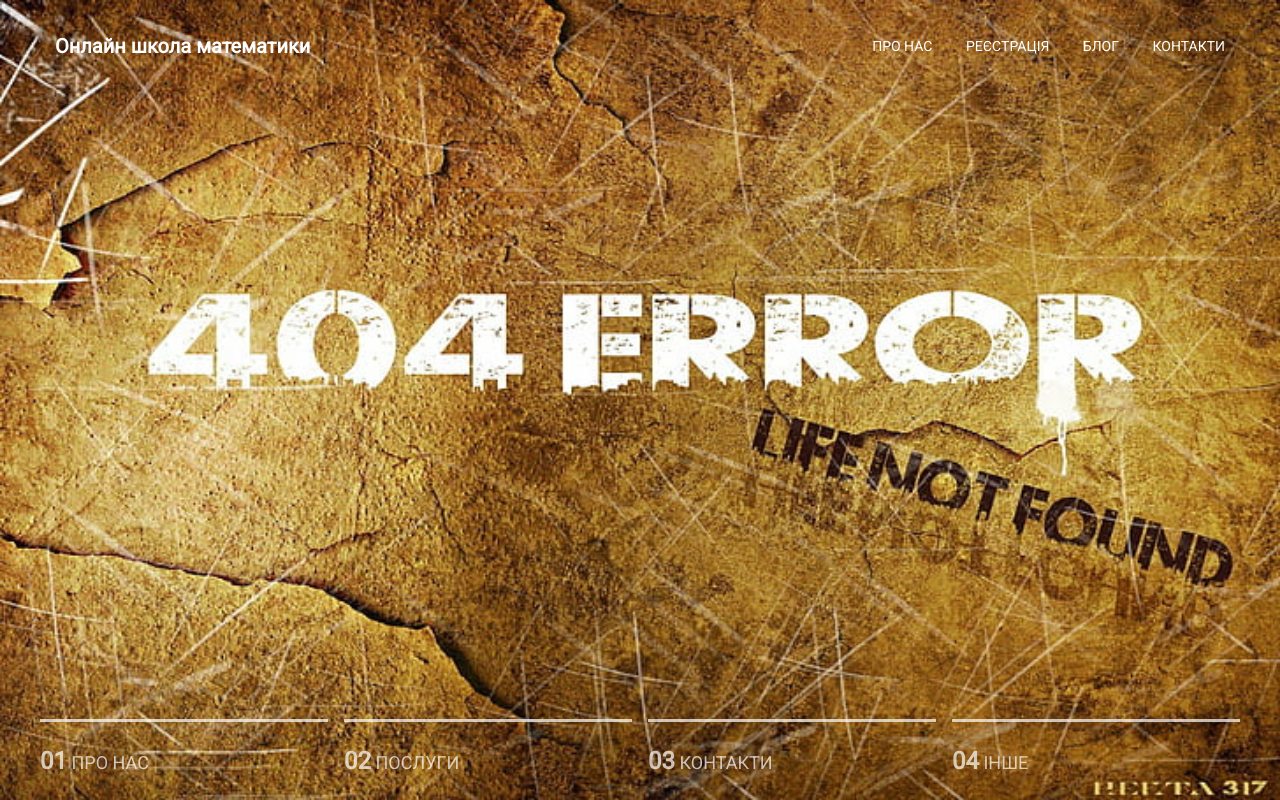
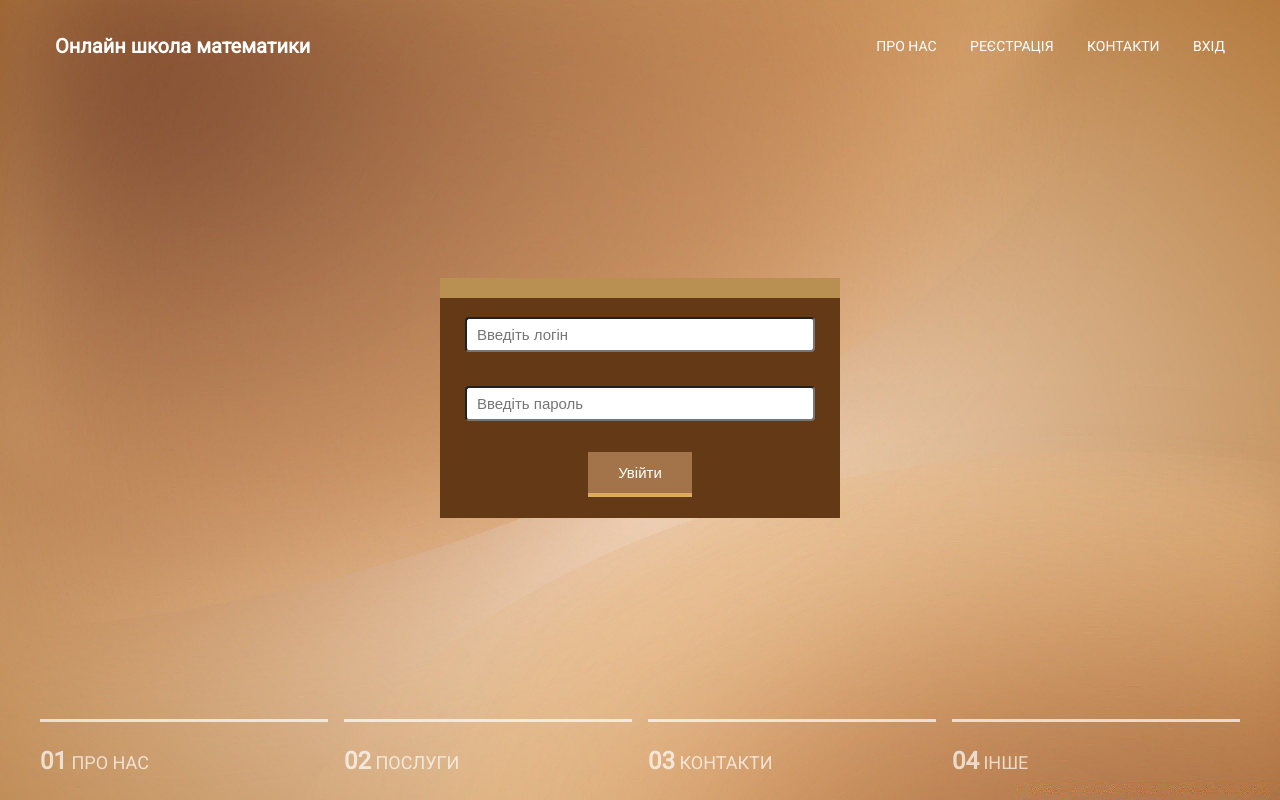
Before and after one commit to Alla0024/SapientProProject, a PHP site: page /index.php?action=login in a window 1280 px wide. Run offline with PHP 8.4, Linux system fonts and the light colour scheme.

Commit message:
refactor code & add functions & login

```diff
--- /dev/null
+++ b/config/db.php
@@ -0,0 +1,11 @@
+<?php
+function dbConnect()
+{
+    return new mysqli('localhost', 'root', '', 'website');
+
+    $mysqli = dbConnect();
+
+    if ($mysqli->connect_errno != 0) {
+        die($mysqli->connect_error);
+    }
+}
--- a/css/style.css
+++ b/css/style.css
@@ -343,3 +343,35 @@ transition: opacity .1s linear;
         border-radius: 4px;
         padding-left: 10px;
        }
+       /*-------------------------------------------------*/
+       .login {
+
+        display: flex;
+        flex-direction: column;
+        justify-content: center;
+        width: 100%;
+        height:100vh;
+
+        background:
+        url("../images/regist.jpg") center
+        no-repeat;
+        background-size: cover;
+        background-size: cover;
+
+       }
+       .container2 {
+        width:400px;
+        height: 220px;
+        background-color: #643915;
+        margin: 15px auto 0 auto;
+        text-align: center;
+        box-shadow: 0 -20px 0 #b99052;
+       }
+       .preg2 {
+        color: #fff;
+        font-size: 50px;
+        font-weight: 700;
+        text-transform: uppercase;
+        text-align: center;
+        line-height: 1;
+       }
--- a/index.php
+++ b/index.php
@@ -1,12 +1,15 @@
 <?php
+session_start();
+require_once("config/db.php");
 require_once("layout/header.php");
 require_once("layout/menu.php");
-if (isset($_GET["action"]) && file_exists("views/". $_GET['action'].".php")) {
-    require_once("views/". $_GET['action'].".php");
-} elseif (empty($_GET['action'])){
+require_once("models/user.php");
+require_once("components/validator.php");
+if (isset($_GET["action"]) && file_exists("views/" . $_GET['action'] . ".php")) {
+    require_once("views/" . $_GET['action'] . ".php");
+} elseif (empty($_GET['action'])) {
     require_once("views/main.php");
-}
-else {
+} else {
     require_once("views/404.php");
 }
 
--- a/layout/footer.php
+++ b/layout/footer.php
@@ -1,4 +1,5 @@
-</div>
+</a>
+<footer>
         <div class="slider">
             <div class="container">
                 <div class="slider__inner">
@@ -22,7 +23,7 @@
                 </div>
             </div>
         </div>
-    </div>
+</footer>
 </body>
 
 </html>
--- a/layout/header.php
+++ b/layout/header.php
@@ -9,3 +9,4 @@
     <link href="https://fonts.googleapis.com/css2?family=Open+Sans&family=Roboto&display=swap" rel="stylesheet">
     <title>School</title>
 </head>
+<body>
--- a/layout/menu.php
+++ b/layout/menu.php
@@ -1,4 +1,3 @@
-<body>
 <header class="header">
     <div class="container">
         <div class="header__inner">
@@ -7,8 +6,20 @@
             <nav class="nav">
                 <a class="nav__link" href="index.php?action=about">Про нас</a>
                 <a class="nav__link" href="index.php?action=registration">Реєстрація</a>
-                    <a class="nav__link" href="#">Блог</a>
+
+
                 <a class="nav__link" href="#">Контакти</a>
+                <?php
+                if (isset($_SESSION["Logged"])) {
+                ?>
+                    <a class="nav__link" href="index.php?action=logout">Вихід</a>
+                <?php
+                } else {
+                ?>
+                    <a class="nav__link" href="index.php?action=login">Вхід</a>
+                <?php
+                }
+                ?>
             </nav>
         </div>
     </div>
--- /dev/null
+++ b/models/user.php
@@ -0,0 +1,28 @@
+<?php
+$mysqli = dbConnect();
+function loginExists($login)
+{
+    global $mysqli;
+    $is_login = $mysqli->prepare("SELECT login FROM users WHERE login=?");
+    $is_login->bind_param('s', $login);
+    $is_login->execute();
+    return $is_login->get_result()->fetch_assoc();
+}
+
+function getUserByLogin($login)
+{
+    global $mysqli;
+    $stmt = $mysqli->prepare("SELECT id, login, password, login_attempts, last_login_attemps FROM users WHERE login=? LIMIT 1");
+    $stmt->bind_param('s', $login);
+    $stmt->execute();
+    return $stmt->get_result()->fetch_assoc();
+}
+
+function addUser($name, $username, $password_hash, $email, $phone, $country)
+{
+    global $mysqli;
+    $stmt = $mysqli->prepare("INSERT INTO `users`(`name`,`login`,`password`,`email`,`phone`,`country`)
+VALUES (?, ?, ?, ?, ?, ?)");
+    $stmt->bind_param("ssssss", $name, $username, $password_hash, $email, $phone, $country);
+    $stmt->execute();
+}
--- /dev/null
+++ b/views/login.php
@@ -0,0 +1,47 @@
+<?php
+if (isset($_POST['submit'])) {
+    $username = isset($_POST['username']) ? $_POST['username'] : '';
+    $password = isset($_POST['password']) ? $_POST['password'] : '';
+
+    $hash = getUserByLogin($username);
+
+    if (password_verify($password, $hash['password'])) {
+
+        $_SESSION['Logged'] = 1;
+        $_SESSION['username'] = $username;
+        $_SESSION["id"] = $hash['id'];
+        //echo "Success!";
+        require_once("views/main.php");
+        exit();
+    } else {
+        $stmt = $mysqli->prepare("UPDATE `users`    SET `login_attempts`=?, `last_login_attemps`=? WHERE `login`=?");
+
+        $currentDate = time();
+        $hash['login_attempts']++;
+
+        $stmt->bind_param('sss', $hash['login_attempts'], $currentDate, $hash['login']);
+        $stmt->execute();
+        if ($hash['login_attempts'] > 5) {
+            echo "Повторіть спроби через 5 хвилин!";
+        } else {
+            echo "INVALID USERNAME/PASSWORD Combination!";
+        }
+    }
+}
+?>
+
+<div class="login">
+    <div class="container2">
+        <div class="preg2">
+            <form action="" method="POST">
+                <div class="dws-input">
+                    <input type="text" name="username" placeholder="Введіть логін">
+                </div>
+                <div class="dws-input">
+                    <input type="password" name="password" placeholder="Введіть пароль">
+                </div>
+                <input class="dws-submit" type="submit" name="submit" value="Увійти">
+            </form>
+        </div>
+    </div>
+</div>
--- /dev/null
+++ b/views/logout.php
@@ -0,0 +1,6 @@
+<?php
+
+    session_destroy();
+    header('Location: index.php?action=main');
+
+?>
--- a/views/main.php
+++ b/views/main.php
@@ -6,3 +6,6 @@
 
                 <a class="btn" href="#">Дізнатися більше</a>
             </div>
+
+        </div>
+</div>
--- a/views/welcome.php
+++ b/views/welcome.php
@@ -6,3 +6,5 @@
 
                 <div class="btn"><a class="nav__link" href="index.php?action=main">На головну</div>
             </div>
+        </div>
+</div>
```
Also changed, not shown: views/registration.php (+40 -21 lines), components/validator.php (added). Lines whose indentation alone changed are shown as unchanged.
